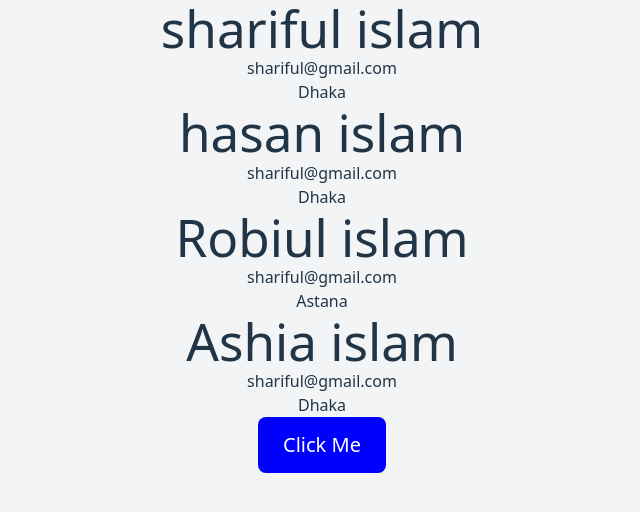
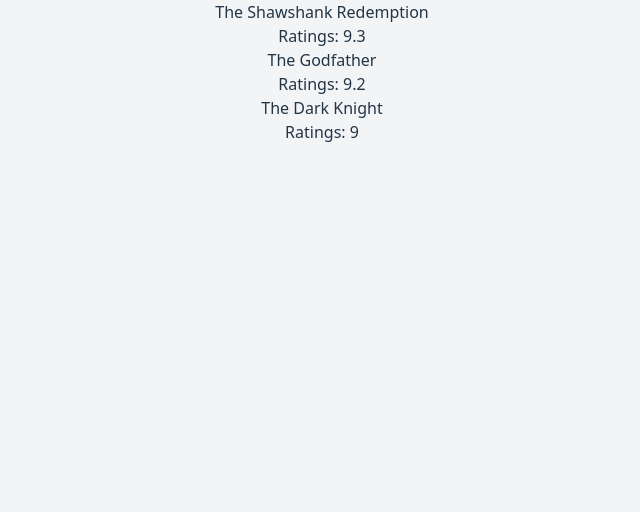
Before and after one commit to sharifulb07/reactjs, a React (Vite) app: page / in a window 1280 px wide. Shown: the top 512 px of the page, without its empty margins (318-958 px from the left). Built offline with nearby package versions, Linux system fonts and the light colour scheme.

Commit message:
object handling

```diff
--- a/src/App.jsx
+++ b/src/App.jsx
@@ -1,60 +1,42 @@
 
 import './App.css';
-import React from 'react';
-import Header from './components/Header';
-import Main from './components/Main';
-import Footer from './components/Footer';
-import Greet from './components/Greet';
-import Button from './components/Button';
+import React, { useState } from 'react';
+
 
 function App() {
+  const [movies, setMovies] = useState([
+    {
+      title: 'The Shawshank Redemption',
+      ratings: 9.3
+    },
+    {
+      title: 'The Godfather',
+      ratings: 9.2
+    },
+    {
+      title: 'The Dark Knight',
+      ratings: 9.0
+    }
+  ]);
 
-  const userInfo = [
-    {
-      id: 1,
-      username: "shariful islam",
-      email: "shariful@gmail.com",
-      location: "Dhaka",
-    }
-    ,
-    {
-      id: 2,
-      username: "hasan islam",
-      email: "shariful@gmail.com",
-      location: "Dhaka",
-    }
-    ,
-    {
-      id: 3,
-      username: "Robiul islam",
-      email: "shariful@gmail.com",
-      location: "Astana",
-    }
-    ,
-    {
-      id: 4,
-      username: "Ashia  islam",
-      email: "shariful@gmail.com",
-      location: "Dhaka",
-    }
-    ,
-  ]
 
+  const handleChange = (id) => {
+    setMovies(movies.map((movie, index) => index === id ? { ...movie, ratings: 122 } : movie))
+  }
   return (
     <div className='flex flex-col items-center  h-screen bg-gray-100'>
 
-      {
-        userInfo.map(({ id, username, email, location }) => (
-          <div key={id}>
-            <h1>{username}</h1>
-            <h2>{email}</h2>
-            <p>{location}</p>
-          </div>
-        ))
-      }
-      <Button color="white" bg="blue" fontSize={20}>Click Me</Button>
+      {movies.map((movie, index) => (
+        <div key={index}>
+          <h2 onClick={() => handleChange(index)}>{movie.title}</h2>
+          <p>Ratings: {movie.ratings}</p>
+        </div>
+      ))}
+
+
     </div>
   )
 }
 
-export default App
+
+export default App;
--- /dev/null
+++ b/src/components/Example.jsx
@@ -0,0 +1,19 @@
+import React , {useState} from 'react'
+
+export default function Example() {
+    const [count, setCount]=useState(()=>{
+        const initialValue=10;
+        return initialValue;
+    })
+
+    const handleChange=()=>{
+        setCount(count+1)
+    }
+  return (
+    <div>
+        <p>{count}</p>
+        <button onClick={handleChange}> Increase now </button>
+
+    </div>
+  )
+}
```
